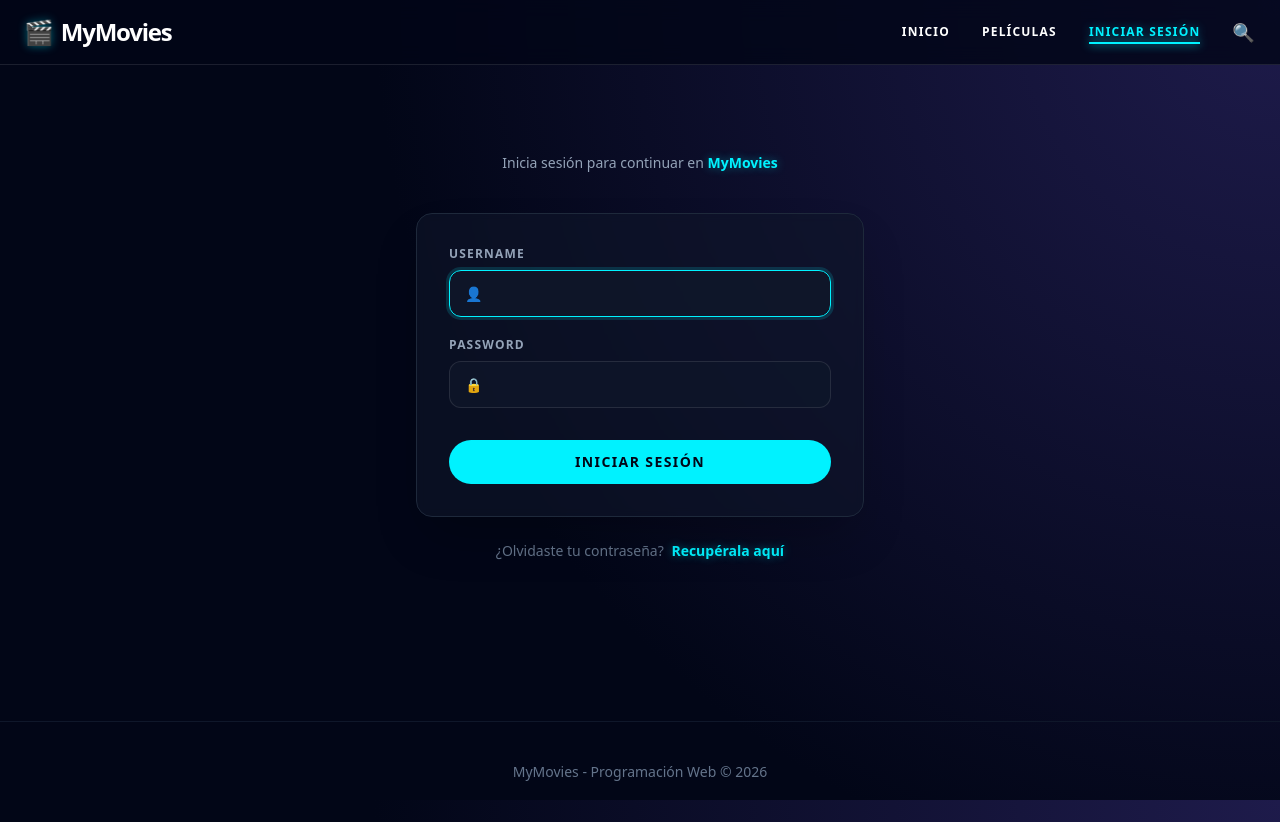
After one commit to ALbaz145/myMovies, a Django app: page /accounts/login/ in a window 1280 px wide. The commit adds this page. Run offline with Django 5.2, Linux system fonts and the light colour scheme; some libraries are stand-ins or nearby versions.

Commit message:
Add login functionality with a dedicated login page and update navigation

```diff
--- a/mymovies/settings.py
+++ b/mymovies/settings.py
@@ -10,6 +10,7 @@ For the full list of settings and their values, see
 https://docs.djangoproject.com/en/6.0/ref/settings/
 """
 
+import os
 from pathlib import Path
 
 # Build paths inside the project like this: BASE_DIR / 'subdir'.
@@ -63,7 +64,7 @@ ROOT_URLCONF = 'mymovies.urls'
 TEMPLATES = [
     {
         'BACKEND': 'django.template.backends.django.DjangoTemplates',
-        'DIRS': [],
+        'DIRS': [os.path.join(BASE_DIR, 'templates')],
         'APP_DIRS': True,
         'OPTIONS': {
             'context_processors': [
@@ -126,3 +127,5 @@ USE_TZ = True
 STATIC_URL = 'static/'
 MEDIA_URL = '/media/'
 MEDIA_ROOT = BASE_DIR / 'media'
+
+LOGIN_REDIRECT_URL = '/'
--- a/mymovies/urls.py
+++ b/mymovies/urls.py
@@ -20,5 +20,6 @@ from debug_toolbar.toolbar import debug_toolbar_urls
 
 urlpatterns = [
     path('admin/', admin.site.urls),
-    path("", include("peliculas.urls"))
+    path("", include("peliculas.urls")),
+    path('accounts/', include('django.contrib.auth.urls')),
 ] + debug_toolbar_urls()
--- a/peliculas/templates/base.html
+++ b/peliculas/templates/base.html
@@ -83,6 +83,7 @@
       <nav class="flex items-center gap-8 font-semibold uppercase text-xs tracking-widest">
         <a href="{% url 'home' %}" class="nav-link {% if request.resolver_match.url_name == 'home' %}active text-neon{% endif %}">Inicio</a>
         <a href="{% url 'peliculas' %}" class="nav-link {% if request.resolver_match.url_name == 'peliculas' %}active text-neon{% endif %}">Películas</a>
+        <a href="{% url 'login' %}" class="nav-link {% if request.resolver_match.url_name == 'login' %}active text-neon{% endif %}">Iniciar Sesión</a>
         <button class="text-lg hover:text-neon transition">🔍</button>
       </nav>
     </div>
--- /dev/null
+++ b/templates/registration/login.html
@@ -0,0 +1,105 @@
+{% extends "base.html" %}
+
+{% block title %}Iniciar Sesión - MyMovies{% endblock %}
+
+{% block content %}
+<div class="container mx-auto px-6 py-20 flex justify-center items-center min-h-[70vh]">
+  <div class="w-full max-w-md">
+
+    <div class="text-center mb-10">
+      <h1 class="text-slate-400 mt-2 text-sm">Inicia sesión para continuar en <span class="text-neon font-semibold">MyMovies</span></h1>
+    </div>
+
+    <!-- Error messages -->
+    {% if form.errors %}
+    <div class="mb-6 px-4 py-3 rounded-xl border border-red-500/40 bg-red-500/10 text-red-400 text-sm text-center">
+      Tu usuario o contraseña no coinciden. Intenta de nuevo.
+    </div>
+    {% endif %}
+
+    {% if next %}
+      {% if user.is_authenticated %}
+      <div class="mb-6 px-4 py-3 rounded-xl border border-yellow-500/40 bg-yellow-500/10 text-yellow-400 text-sm text-center">
+        Tu cuenta no tiene acceso a esta página. Por favor inicia sesión con una cuenta que tenga acceso.
+      </div>
+      {% else %}
+      <div class="mb-6 px-4 py-3 rounded-xl border border-blue-500/40 bg-blue-500/10 text-blue-400 text-sm text-center">
+        Por favor inicia sesión para ver esta página.
+      </div>
+      {% endif %}
+    {% endif %}
+
+    <!-- Login Card -->
+    <div class="bg-slate-900/60 border border-slate-800 rounded-2xl p-8 backdrop-blur-sm shadow-2xl">
+      <form method="post" action="{% url 'login' %}">
+        {% csrf_token %}
+
+        <!-- Username -->
+        <div class="mb-5">
+          <label for="{{ form.username.id_for_label }}" class="block text-xs font-semibold uppercase tracking-widest text-slate-400 mb-2">
+            {{ form.username.label }}
+          </label>
+          <div class="relative">
+            <span class="absolute left-4 top-1/2 -translate-y-1/2 text-slate-500 text-sm">👤</span>
+            {{ form.username }}
+          </div>
+        </div>
+
+        <!-- Password -->
+        <div class="mb-8">
+          <label for="{{ form.password.id_for_label }}" class="block text-xs font-semibold uppercase tracking-widest text-slate-400 mb-2">
+            {{ form.password.label }}
+          </label>
+          <div class="relative">
+            <span class="absolute left-4 top-1/2 -translate-y-1/2 text-slate-500 text-sm">🔒</span>
+            {{ form.password }}
+          </div>
+        </div>
+
+        <input type="hidden" name="next" value="{{ next }}">
+
+        <!-- Submit -->
+        <button type="submit" class="btn-neon w-full text-center text-sm uppercase tracking-widest">
+          Iniciar Sesión
+        </button>
+      </form>
+    </div>
+
+    <!-- Forgot password -->
+    <p class="text-center mt-6 text-slate-500 text-sm">
+      ¿Olvidaste tu contraseña?
+      <a href="{% url 'password_reset' %}" class="text-neon hover:underline ml-1 font-semibold">Recupérala aquí</a>
+    </p>
+
+  </div>
+</div>
+
+<style>
+  /* Style Django form inputs to match the base theme */
+  input[type="text"],
+  input[type="password"] {
+    width: 100%;
+    background-color: rgba(15, 23, 42, 0.8);
+    border: 1px solid rgba(255, 255, 255, 0.1);
+    border-radius: 0.75rem;
+    padding: 0.75rem 1rem 0.75rem 2.75rem;
+    color: white;
+    font-size: 0.875rem;
+    outline: none;
+    transition: all 0.3s ease;
+    box-sizing: border-box;
+  }
+
+  input[type="text"]:focus,
+  input[type="password"]:focus {
+    border-color: #00f2ff;
+    box-shadow: 0 0 0 3px rgba(0, 242, 255, 0.15);
+  }
+
+  input[type="text"]::placeholder,
+  input[type="password"]::placeholder {
+    color: rgba(148, 163, 184, 0.5);
+  }
+</style>
+
+{% endblock %}
```
